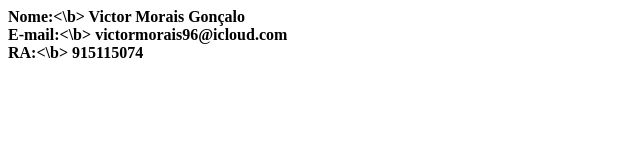
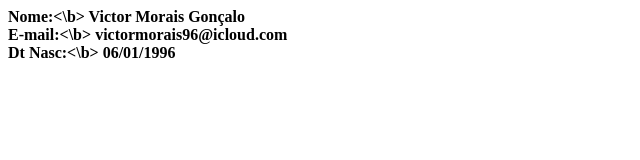
Before and after one commit to vmorais96/ProjetoNovo, a plain HTML site: page menu.html in a window 1280 px wide. Shown: the full height of the page, 0-640 px from the left. Drawn offline with Linux system fonts and the light colour scheme.

Commit message:
Revert "PRJ02"

```diff
--- a/menu.html
+++ b/menu.html
@@ -7,6 +7,6 @@
 <body>
 <b>Nome:<\b> Victor Morais Gonçalo<br>
 <b>E-mail:<\b> victormorais96@icloud.com<br>
-<b>RA:<\b> 915115074<br>
+<b>Dt Nasc:<\b> 06/01/1996<br>
 </body>
 </html>
```
